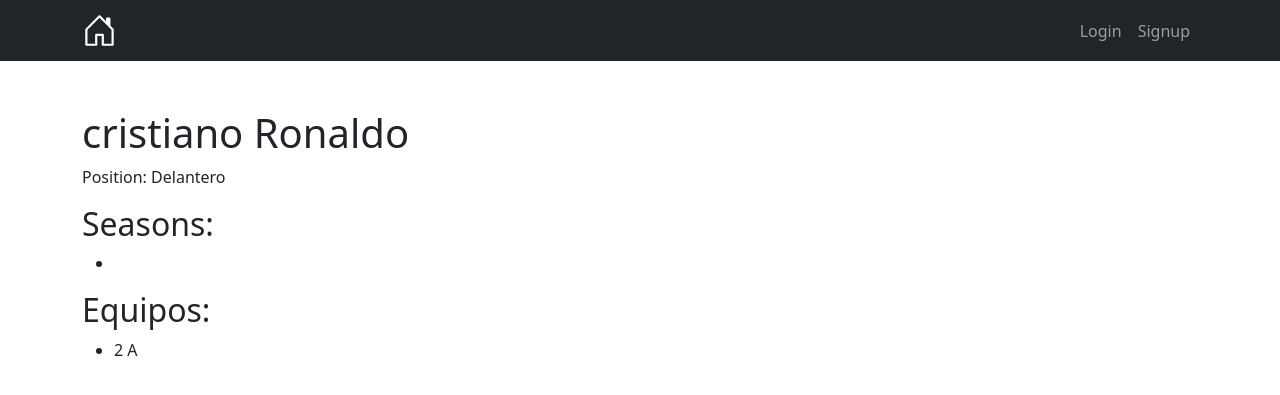
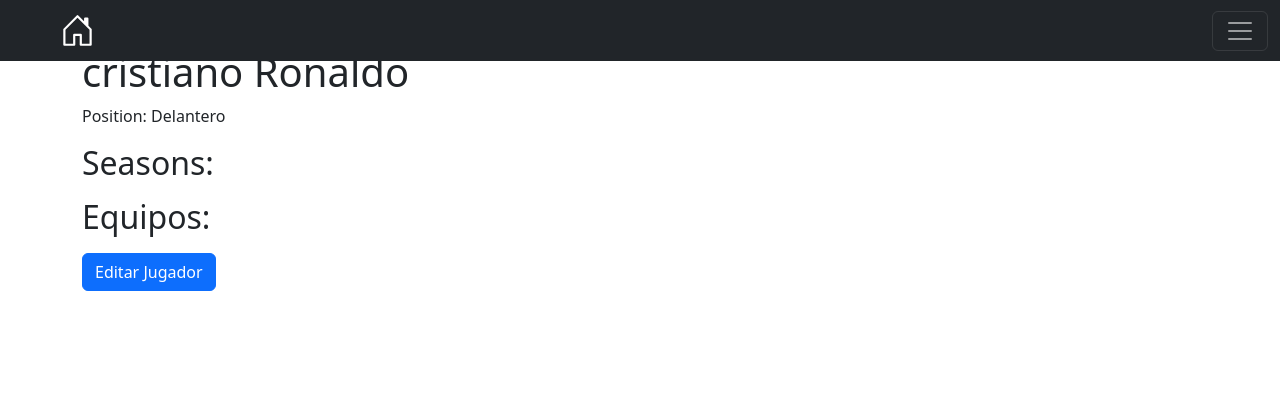
Before and after one commit to jostinjimenez/django-project-competencias, a Django app: page /player/1/ in a window 1280 px wide. Shown: the top 395 px of the page. Run offline with Django 4.2, Linux system fonts and the light colour scheme; data comes from the database, SQL or seed files in the repository; data that the repository does not hold is empty.

Commit message:
Update navbar and player detail

````diff
--- a/System_Sport/urls.py
+++ b/System_Sport/urls.py
@@ -26,4 +26,6 @@ urlpatterns = [
     path('standings/', views.standings_table, name='standings_table'),
     path('inscriptions/', views.inscription_list, name='inscription_list'),
     path('inscription/<int:id>/', views.inscription_details, name='inscription_detail'),
+    path('edit_player/<int:id>/', views.edit_player, name='edit_player'),
+
 ]
--- a/myapp/admin.py
+++ b/myapp/admin.py
@@ -4,7 +4,8 @@ from django.dispatch import receiver
 from django.urls import reverse
 from django.utils.html import format_html
 
-from .models import Inscription, Sport, Group, Season, Modality, Competition, Game, Score, Team, Player
+from .models import Inscription, Sport, Group, Season, Modality, Competition, Game, Score, Team, Player, \
+    PlayerTeamSeason
 
 
 class SeasonInline(admin.StackedInline):
@@ -62,7 +63,7 @@ class TeamInline(admin.TabularInline):
 
 class TeamAdmin(admin.ModelAdmin):
     list_display = ('name', 'display_players', 'inscription')
-    list_editable = ('inscription', )
+    list_editable = ('inscription',)
 
     def display_players(self, obj):
         players = obj.player_list.all()
--- a/myapp/templates/base.html
+++ b/myapp/templates/base.html
@@ -18,70 +18,8 @@
 
 </head>
 <body>
-<nav class="navbar navbar-expand-lg navbar-dark bg-dark">
-    <div class="container">
-        <a class="navbar-brand fw-bold" href="/">
-            <svg xmlns="http://www.w3.org/2000/svg" width="35" height="35" fill="currentColor" class="bi bi-house-door"
-                 viewBox="0 0 16 16">
-                <path d="M8.354 1.146a.5.5 0 0 0-.708 0l-6 6A.5.5 0 0 0 1.5 7.5v7a.5.5 0 0 0 .5.5h4.5a.5.5 0 0 0 .5-.5v-4h2v4a.5.5 0 0 0 .5.5H14a.5.5 0 0 0 .5-.5v-7a.5.5 0 0 0-.146-.354L13 5.793V2.5a.5.5 0 0 0-.5-.5h-1a.5.5 0 0 0-.5.5v1.293L8.354 1.146ZM2.5 14V7.707l5.5-5.5 5.5 5.5V14H10v-4a.5.5 0 0 0-.5-.5h-3a.5.5 0 0 0-.5.5v4H2.5Z"/>
-            </svg>
-        </a>
-        <button class="navbar-toggler" type="button" data-bs-toggle="collapse" data-bs-target="#navbarNav"
-                aria-controls="navbarNav" aria-expanded="false" aria-label="Toggle navigation">
-            <span class="navbar-toggler-icon"></span>
-        </button>
-        <div class="collapse navbar-collapse" id="navbarNav">
-            <ul class="navbar-nav ms-auto">
-                {% if user.is_authenticated %}
-                    <li class="nav-item"><a class="nav-link" href="{% url 'competitions' %}">Competitions</a></li>
-                    <li class="nav-item"><a class="nav-link" href="#">Seasons</a></li>
-                    <li class="nav-item"><a class="nav-link" href="{% url 'teams' %}">Teams</a></li>
-                    <li class="nav-item"><a class="nav-link" href="{% url 'players' %}">Players</a></li>
-                    <li class="nav-item"><a class="nav-link" href="{% url 'game_list' %}">Matches</a></li>
-                    <li class="nav-item"><a class="nav-link" href="{% url 'standings_table' %}">Standings Table</a></li>
-                    <li class="nav-item"><a class="nav-link" href="{% url 'inscription_list' %}">Inscriptions List</a>
-                    </li>
-                    <li class="nav-item"><a class="nav-link" href="{% url 'new_player' %}">New Player</a></li>
-                    <li class="nav-item"><a class="nav-link" href="{% url 'new_sport' %}">New Sport</a></li>
-                    <li class="nav-item dropdown">
-                        <a class="nav-link dropdown-toggle" href="#" id="dropdown-profile" role="button"
-                           data-bs-toggle="dropdown" aria-expanded="false">{{ user.username }}
-                        </a>
-                        <ul class="dropdown-menu dropdown-menu-dark" aria-labelledby="navbarDarkDropdownMenuLink">
-                            <li><a class="dropdown-item" href="#">
-                                <svg xmlns="http://www.w3.org/2000/svg" width="16" height="16" fill="currentColor"
-                                     class="bi bi-person-fill" viewBox="0 0 16 16">
-                                    <path d="M3 14s-1 0-1-1 1-4 6-4 6 3 6 4-1 1-1 1H3Zm5-6a3 3 0 1 0 0-6 3 3 0 0 0 0 6Z"></path>
-                                </svg>
-                                Profile</a></li>
-                            <li><a class="dropdown-item" href="#">
-                                <svg xmlns="http://www.w3.org/2000/svg" width="16" height="16" fill="currentColor"
-                                     class="bi bi-sliders" viewBox="0 0 16 16">
-                                    <path fill-rule="evenodd"
-                                          d="M11.5 2a1.5 1.5 0 1 0 0 3 1.5 1.5 0 0 0 0-3zM9.05 3a2.5 2.5 0 0 1 4.9 0H16v1h-2.05a2.5 2.5 0 0 1-4.9 0H0V3h9.05zM4.5 7a1.5 1.5 0 1 0 0 3 1.5 1.5 0 0 0 0-3zM2.05 8a2.5 2.5 0 0 1 4.9 0H16v1H6.95a2.5 2.5 0 0 1-4.9 0H0V8h2.05zm9.45 4a1.5 1.5 0 1 0 0 3 1.5 1.5 0 0 0 0-3zm-2.45 1a2.5 2.5 0 0 1 4.9 0H16v1h-2.05a2.5 2.5 0 0 1-4.9 0H0v-1h9.05z"></path>
-                                </svg>
-                                Settings</a></li>
-                            <li><a class="dropdown-item" href="{% url 'logout' %}">
-                                <svg xmlns="http://www.w3.org/2000/svg" width="16" height="16" fill="currentColor"
-                                     class="bi bi-box-arrow-right" viewBox="0 0 16 16">
-                                    <path fill-rule="evenodd"
-                                          d="M10 12.5a.5.5 0 0 1-.5.5h-8a.5.5 0 0 1-.5-.5v-9a.5.5 0 0 1 .5-.5h8a.5.5 0 0 1 .5.5v2a.5.5 0 0 0 1 0v-2A1.5 1.5 0 0 0 9.5 2h-8A1.5 1.5 0 0 0 0 3.5v9A1.5 1.5 0 0 0 1.5 14h8a1.5 1.5 0 0 0 1.5-1.5v-2a.5.5 0 0 0-1 0v2z"></path>
-                                    <path fill-rule="evenodd"
-                                          d="M15.854 8.354a.5.5 0 0 0 0-.708l-3-3a.5.5 0 0 0-.708.708L14.293 7.5H5.5a.5.5 0 0 0 0 1h8.793l-2.147 2.146a.5.5 0 0 0 .708.708l3-3z"></path>
-                                </svg>
-                                Logout</a></li>
-                        </ul>
-                    </li>
 
-                {% else %}
-                    <li class="nav-item"><a class="nav-link" href="{% url 'signin' %}">Login</a></li>
-                    <li class="nav-item"><a class="nav-link" href="{% url 'signup' %}">Signup</a></li>
-                {% endif %}
-            </ul>
-        </div>
-    </div>
-
-</nav>
+{% include 'partials/navbar.html' %}
 
 <main class="container py-5">
     {% block content %}
--- /dev/null
+++ b/myapp/templates/partials/navbar.html
@@ -0,0 +1,93 @@
+<nav class="navbar navbar-dark bg-dark fixed-top">
+    <div class="container-fluid">
+        <a class="navbar-brand fw-bold mx-5" href="/">
+            <svg xmlns="http://www.w3.org/2000/svg" width="35" height="35" fill="currentColor" class="bi bi-house-door"
+                 viewBox="0 0 16 16">
+                <path d="M8.354 1.146a.5.5 0 0 0-.708 0l-6 6A.5.5 0 0 0 1.5 7.5v7a.5.5 0 0 0 .5.5h4.5a.5.5 0 0 0 .5-.5v-4h2v4a.5.5 0 0 0 .5.5H14a.5.5 0 0 0 .5-.5v-7a.5.5 0 0 0-.146-.354L13 5.793V2.5a.5.5 0 0 0-.5-.5h-1a.5.5 0 0 0-.5.5v1.293L8.354 1.146ZM2.5 14V7.707l5.5-5.5 5.5 5.5V14H10v-4a.5.5 0 0 0-.5-.5h-3a.5.5 0 0 0-.5.5v4H2.5Z"/>
+            </svg>
+        </a>
+        <button class="navbar-toggler" type="button" data-bs-toggle="offcanvas" data-bs-target="#offcanvasDarkNavbar"
+                aria-controls="offcanvasDarkNavbar" aria-label="Toggle navigation">
+            <span class="navbar-toggler-icon"></span>
+        </button>
+        <div class="offcanvas offcanvas-end text-bg-dark" tabindex="-1" id="offcanvasDarkNavbar"
+             aria-labelledby="offcanvasDarkNavbarLabel">
+            <div class="offcanvas-header">
+                <h5 class="offcanvas-title" id="offcanvasDarkNavbarLabel">#########</h5>
+                <button type="button" class="btn-close btn-close-white" data-bs-dismiss="offcanvas"
+                        aria-label="Close"></button>
+            </div>
+            <div class="offcanvas-body">
+                <ul class="navbar-nav justify-content-end flex-grow-1 pe-3">
+                    {% if user.is_authenticated %}
+                        <li class="nav-item"><a class="nav-link active" aria-current="page"
+                                                href="{% url 'competitions' %}">Competitions</a>
+                        </li>
+                        <li class="nav-item"><a class="nav-link active" aria-current="page" href="#">Seasons</a></li>
+                        <li class="nav-item"><a class="nav-link active" aria-current="page"
+                                                href="{% url 'teams' %}">Teams</a></li>
+                        <li class="nav-item"><a class="nav-link active" aria-current="page" href="{% url 'players' %}">Players</a>
+                        </li>
+                        <li class="nav-item"><a class="nav-link active" aria-current="page"
+                                                href="{% url 'game_list' %}">Matches</a>
+                        </li>
+                        <li class="nav-item"><a class="nav-link active" aria-current="page"
+                                                href="{% url 'standings_table' %}">Standings Table</a></li>
+                        <li class="nav-item"><a class="nav-link active" aria-current="page"
+                                                href="{% url 'inscription_list' %}">Inscriptions List</a></li>
+                        <li class="nav-item"><a class="nav-link active" aria-current="page"
+                                                href="{% url 'new_player' %}">New
+                            Player</a></li>
+                        <li class="nav-item"><a class="nav-link active" aria-current="page"
+                                                href="{% url 'new_sport' %}">New
+                            Sport</a></li>
+
+
+                        <li class="nav-item dropdown">
+                            <a class="nav-link dropdown-toggle" href="#" role="button" data-bs-toggle="dropdown"
+                               aria-expanded="false">
+                                {{ user.username }}
+                            </a>
+                            <ul class="dropdown-menu dropdown-menu-dark">
+                                <li><a class="dropdown-item" href="#">
+                                    <svg xmlns="http://www.w3.org/2000/svg" width="16" height="16" fill="currentColor"
+                                         class="bi bi-person-fill" viewBox="0 0 16 16">
+                                        <path d="M3 14s-1 0-1-1 1-4 6-4 6 3 6 4-1 1-1 1H3Zm5-6a3 3 0 1 0 0-6 3 3 0 0 0 0 6Z"></path>
+                                    </svg>
+                                    Profile</a>
+                                </li>
+                                <li><a class="dropdown-item" href="#">
+                                    <svg xmlns="http://www.w3.org/2000/svg" width="16" height="16" fill="currentColor"
+                                         class="bi bi-sliders" viewBox="0 0 16 16">
+                                        <path fill-rule="evenodd"
+                                              d="M11.5 2a1.5 1.5 0 1 0 0 3 1.5 1.5 0 0 0 0-3zM9.05 3a2.5 2.5 0 0 1 4.9 0H16v1h-2.05a2.5 2.5 0 0 1-4.9 0H0V3h9.05zM4.5 7a1.5 1.5 0 1 0 0 3 1.5 1.5 0 0 0 0-3zM2.05 8a2.5 2.5 0 0 1 4.9 0H16v1H6.95a2.5 2.5 0 0 1-4.9 0H0V8h2.05zm9.45 4a1.5 1.5 0 1 0 0 3 1.5 1.5 0 0 0 0-3zm-2.45 1a2.5 2.5 0 0 1 4.9 0H16v1h-2.05a2.5 2.5 0 0 1-4.9 0H0v-1h9.05z"></path>
+                                    </svg>
+                                    Settings</a>
+                                </li>
+                                <li><a class="dropdown-item" href="{% url 'logout' %}">
+                                    <svg xmlns="http://www.w3.org/2000/svg" width="16" height="16" fill="currentColor"
+                                         class="bi bi-box-arrow-right" viewBox="0 0 16 16">
+                                        <path fill-rule="evenodd"
+                                              d="M10 12.5a.5.5 0 0 1-.5.5h-8a.5.5 0 0 1-.5-.5v-9a.5.5 0 0 1 .5-.5h8a.5.5 0 0 1 .5.5v2a.5.5 0 0 0 1 0v-2A1.5 1.5 0 0 0 9.5 2h-8A1.5 1.5 0 0 0 0 3.5v9A1.5 1.5 0 0 0 1.5 14h8a1.5 1.5 0 0 0 1.5-1.5v-2a.5.5 0 0 0-1 0v2z"></path>
+                                        <path fill-rule="evenodd"
+                                              d="M15.854 8.354a.5.5 0 0 0 0-.708l-3-3a.5.5 0 0 0-.708.708L14.293 7.5H5.5a.5.5 0 0 0 0 1h8.793l-2.147 2.146a.5.5 0 0 0 .708.708l3-3z"></path>
+                                    </svg>
+                                    Logout</a>
+                                </li>
+                            </ul>
+                        </li>
+                    {% else %}
+                        <li class="nav-item"><a class="nav-link active" aria-current="page" href="{% url 'signin' %}">Login</a>
+                        </li>
+                        <li class="nav-item"><a class="nav-link active" aria-current="page" href="{% url 'signup' %}">Signup</a>
+                        </li>
+                    {% endif %}
+                </ul>
+                <form class="d-flex mt-3" role="search">
+                    <input class="form-control me-2" type="search" placeholder="Search" aria-label="Search">
+                    <button class="btn btn-success" type="submit">Search</button>
+                </form>
+            </div>
+        </div>
+    </div>
+</nav>
--- a/myapp/templates/player_detail.html
+++ b/myapp/templates/player_detail.html
@@ -10,17 +10,17 @@
         <p>Position: {{ player.position }}</p>
         <h2>Seasons:</h2>
         <ul>
-            {% for team in player.teams.all %}
-                <li>{{ team.season.name }}</li>
+            {% for player_team_season in player.playerteamseason_set.all %}
+                <li>{{ player_team_season.season.name }}</li>
             {% endfor %}
         </ul>
         <h2>Equipos:</h2>
         <ul>
-            {% for team in player.teams.all %}
-                <li>{{ team.name }}</li>
+            {% for player_team_season in player.playerteamseason_set.all %}
+                <li>{{ player_team_season.team.name }}</li>
             {% endfor %}
         </ul>
+        <a href="{% url 'edit_player' player.id %}" class="btn btn-primary">Editar Jugador</a>
     </main>
 
 {% endblock %}
-```
--- a/myapp/views.py
+++ b/myapp/views.py
@@ -1,5 +1,3 @@
-from django.db.models import Q
-from django.http import JsonResponse
 from django.shortcuts import render, redirect, get_object_or_404
 from django.contrib.auth.forms import UserCreationForm, AuthenticationForm
 from django.contrib.auth.models import User
@@ -8,7 +6,24 @@ from django.db import IntegrityError
 from django.contrib.auth.decorators import login_required
 
 from .forms import PlayerForm, SportForm
-from .models import Competition, Season, Sport, Group, Team, Inscription, Player, Game, State
+from .models import Competition, Season, Sport, Group, Team, Inscription, Player, Game, State, PlayerTeamSeason
+
+
+def edit_player(request, id):
+    player = get_object_or_404(Player, pk=id)
+
+    if request.method == 'POST':
+        form = PlayerForm(request.POST, instance=player)
+        if form.is_valid():
+            form.save()
+            return redirect('player_detail', id=id)
+    else:
+        form = PlayerForm(instance=player)
+
+    return render(request, 'edit_player.html', {
+        'form': form,
+        'player': player,
+    })
 
 
 def inscription_details(request, id):
@@ -96,7 +111,16 @@ def player_list(request):
 
 def player_detail(request, id):
     player = get_object_or_404(Player, pk=id)
-    teams = Team.objects.filter(player_list=player)
+
+    # Obtener todas las relaciones PlayerTeamSeason del jugador
+    player_teams_seasons = PlayerTeamSeason.objects.filter(player=player)
+
+    # Obtener todos los equipos del jugador en temporadas distintas
+    teams = []
+    for player_team_season in player_teams_seasons:
+        if player_team_season.team not in teams:
+            teams.append(player_team_season.team)
+
     return render(request, 'player_detail.html', {
         'player': player,
         'teams': teams,
@@ -105,7 +129,10 @@ def player_detail(request, id):
 
 def teams_detail(request, id):
     team = get_object_or_404(Team, pk=id)
-    players = Player.objects.filter(teams=team)
+
+    # Obtener jugadores del equipo en la temporada actual
+    players = Player.objects.filter(team=team, season=team.season)
+
     games_as_local = Game.objects.filter(team_local=team)
     games_as_visitor = Game.objects.filter(team_visitor=team)
 
@@ -136,7 +163,8 @@ def seasons_and_groups(request, id):
             teams_by_inscription = {}
 
             for inscription in inscriptions:
-                teams = Team.objects.filter(inscription=inscription)
+                # Filtrar equipos por la temporada del jugador
+                teams = Team.objects.filter(inscription=inscription, season=season)
                 teams_by_inscription[inscription] = teams
 
             inscriptions_by_group[group] = teams_by_inscription
````
Also changed, not shown: myapp/models.py (+19 -12 lines), myapp/templates/competition_detail.html (+10 -0 lines), myapp/templates/edit_player.html (added, +11 -0 lines), db.sqlite3, myapp/migrations/0015_remove_team_player_list_player_season_player_team_and_more.py (added), myapp/migrations/0016_alter_player_season_alter_player_team.py (added), myapp/migrations/0017_alter_player_unique_together_playerteamseason_and_more.py (added).
